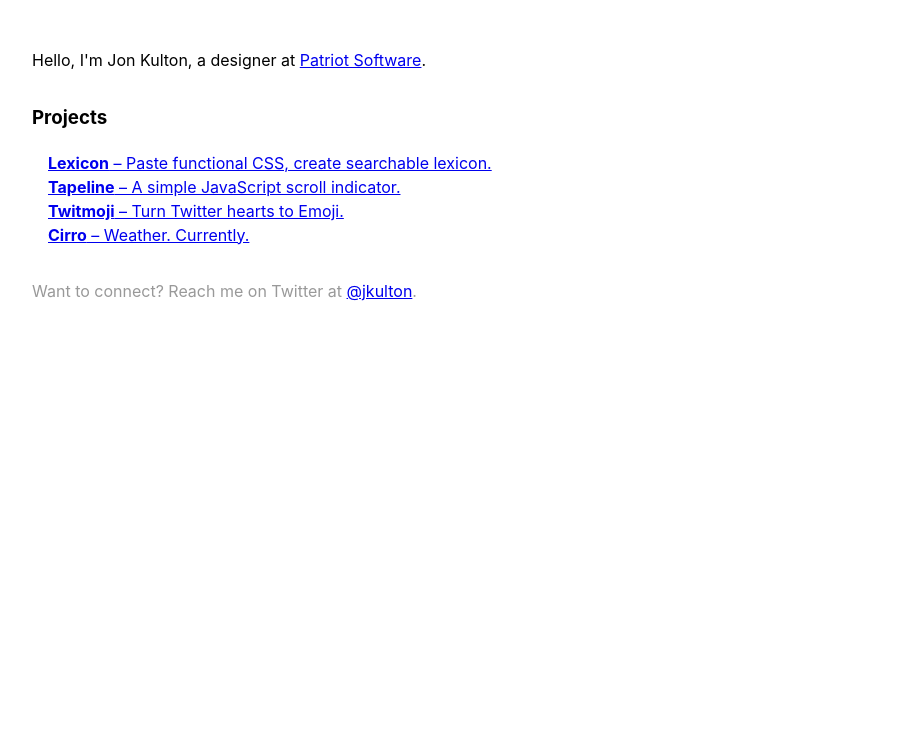
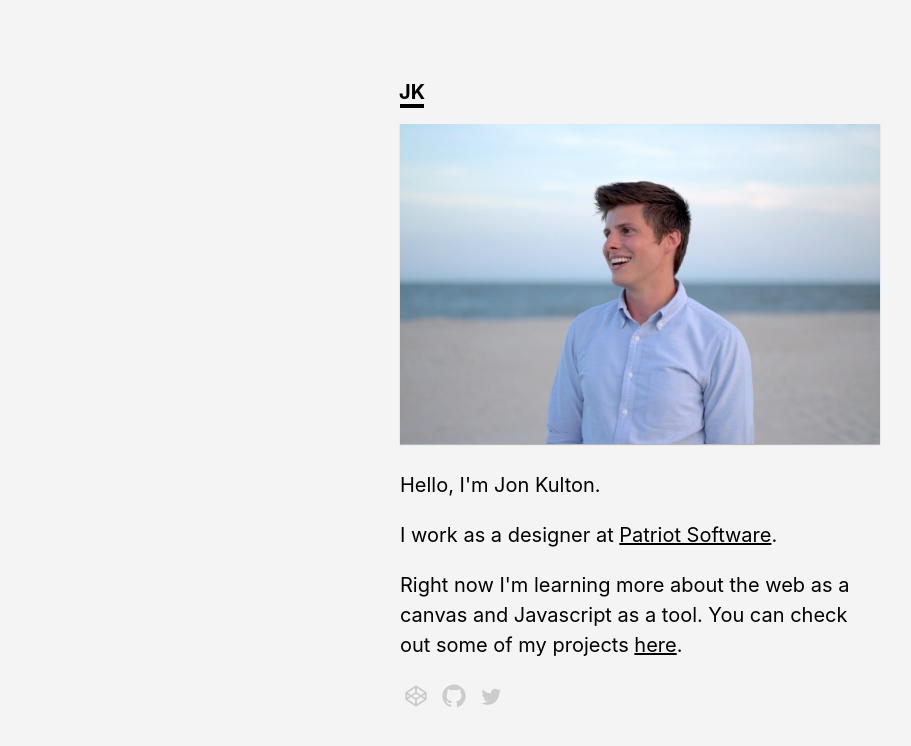
Before and after one commit to jkulton/jkulton.github.io, a Jekyll site: the page built from index.html, in a window 1280 px wide. Shown: the top 746 px of the page, without its empty margins (0-911 px from the left). Built offline with Jekyll 4.4.1, drawn with Linux system fonts in a browser that asks for light colours.

Commit message:
homepage refresh

```diff
--- a/_layouts/default.html
+++ b/_layouts/default.html
@@ -3,7 +3,7 @@
 
   {% include head.html %}
 
-  <body>
+  <body class="bg-near-white">
   	{{ content }}
   </body>
 
--- a/index.html
+++ b/index.html
@@ -1,17 +1,33 @@
 ---
 layout: default
+title: Jon Kulton
 ---
-<section class="f5 lh-copy pa4 mw7">
-	<p>Hello, I'm Jon Kulton, a designer at <a href="https://www.patriotsoftware.com/">Patriot Software</a>.</p>
 
-	<h3 class="mt4">Projects</h3>
+<section class="w-100 h-100">
+	<section class="f5 lh-copy pa3 pt5-l mw6 center">
 
-	<ul class="list pl3">
-		<li><a href="/lexicon"><b>Lexicon</b> – Paste functional CSS, create searchable lexicon.</a></li>
-		<li><a href="/tapeline"><b>Tapeline</b> – A simple JavaScript scroll indicator.</a></li>
-		<li><a href="https://github.com/jkulton/twitmoji"><b>Twitmoji</b> – Turn Twitter hearts to Emoji.</a></li>
-		<li><a href="/cirro"><b>Cirro</b> – Weather. Currently.</a></li>
-	</ul>
+		<a class="f4 grow mb3 h1 w1 mt3 dib pa1 no-underline bb b--black bw2 inline-flex items-center justify-center" href="/">
+			<span class="b black">JK</span>
+		</a>
 
-	<p class="mt4 silver">Want to connect? Reach me on Twitter at <a href="http://www.twitter.com/jkulton">@jkulton</a>.</p>
+		<img src="img-min.jpg" class="bs-1" />
+
+		<p class="f4-ns f5">Hello, I'm Jon Kulton.</p>
+
+		<p class="f4-ns f5">I work as a designer at <a href="https://www.patriotsoftware.com/">Patriot Software</a>.</p>
+
+		<p class="f4-ns f5">Right now I'm learning more about the web as a canvas and Javascript as a tool. You can check out some of my projects <a href="/projects">here</a>.</p>
+
+		<p>
+			<a class="no-underline" title="CodePen" href="http://www.codepen.io/jkulton">
+				<svg class="h2 w2 fill-moon-gray grow" viewBox="0 0 512 512"><path d="M427 201.9c-0.6-4.2-2.9-8-6.4-10.3L264.2 87.3c-4.9-3.3-11.4-3.3-16.3 0L91.4 191.6c-4 2.7-6.5 7.4-6.5 12.2v104.3c0 4.8 2.5 9.6 6.5 12.2l156.4 104.3c4.9 3.3 11.4 3.3 16.3 0L420.6 320.4c4-2.6 6.6-7.4 6.6-12.2V203.9C427.1 203.2 427.1 202.6 427 201.9 427 201.7 427.1 202.6 427 201.9zM270.7 127.1l115.2 76.8 -51.5 34.4 -63.8-42.7V127.1zM241.3 127.1v68.6l-63.8 42.7 -51.5-34.4L241.3 127.1zM114.3 231.4l36.8 24.6 -36.8 24.6V231.4zM241.3 384.9L126.1 308.1l51.5-34.4 63.8 42.6V384.9zM256 290.8l-52-34.8 52-34.8 52 34.8L256 290.8zM270.7 384.9V316.3l63.8-42.6 51.5 34.4L270.7 384.9zM397.7 280.6l-36.8-24.6 36.8-24.6V280.6z"/></svg>
+			</a>
+			<a class="no-underline" title="GitHub" href="http://www.github.com/jkulton">
+				<svg class="h2 w2 fill-moon-gray grow" viewBox="0 0 512 512"><path d="M256 70.7c-102.6 0-185.9 83.2-185.9 185.9 0 82.1 53.3 151.8 127.1 176.4 9.3 1.7 12.3-4 12.3-8.9V389.4c-51.7 11.3-62.5-21.9-62.5-21.9 -8.4-21.5-20.6-27.2-20.6-27.2 -16.9-11.5 1.3-11.3 1.3-11.3 18.7 1.3 28.5 19.2 28.5 19.2 16.6 28.4 43.5 20.2 54.1 15.4 1.7-12 6.5-20.2 11.8-24.9 -41.3-4.7-84.7-20.6-84.7-91.9 0-20.3 7.3-36.9 19.2-49.9 -1.9-4.7-8.3-23.6 1.8-49.2 0 0 15.6-5 51.1 19.1 14.8-4.1 30.7-6.2 46.5-6.3 15.8 0.1 31.7 2.1 46.6 6.3 35.5-24 51.1-19.1 51.1-19.1 10.1 25.6 3.8 44.5 1.8 49.2 11.9 13 19.1 29.6 19.1 49.9 0 71.4-43.5 87.1-84.9 91.7 6.7 5.8 12.8 17.1 12.8 34.4 0 24.9 0 44.9 0 51 0 4.9 3 10.7 12.4 8.9 73.8-24.6 127-94.3 127-176.4C441.9 153.9 358.6 70.7 256 70.7z"/></svg>
+			</a>
+			<a class="no-underline" title="Twitter" href="http://www.twitter.com/jkulton">
+				<svg class="h2 w2 fill-moon-gray grow" viewBox="0 0 512 512"><path d="M419.6 168.6c-11.7 5.2-24.2 8.7-37.4 10.2 13.4-8.1 23.8-20.8 28.6-36 -12.6 7.5-26.5 12.9-41.3 15.8 -11.9-12.6-28.8-20.6-47.5-20.6 -42 0-72.9 39.2-63.4 79.9 -54.1-2.7-102.1-28.6-134.2-68 -17 29.2-8.8 67.5 20.1 86.9 -10.7-0.3-20.7-3.3-29.5-8.1 -0.7 30.2 20.9 58.4 52.2 64.6 -9.2 2.5-19.2 3.1-29.4 1.1 8.3 25.9 32.3 44.7 60.8 45.2 -27.4 21.4-61.8 31-96.4 27 28.8 18.5 63 29.2 99.8 29.2 120.8 0 189.1-102.1 185-193.6C399.9 193.1 410.9 181.7 419.6 168.6z"/></svg>
+			</a>
+		</p>
+	</section>
 </section>
```
Also changed, not shown: _includes/header.html (+5 -8 lines), _layouts/material.html (added, +27 -0 lines), cirro/index.html (+0 -15 lines), projects/index.html (added, +61 -0 lines), img-min.jpg (added), styles.css.
